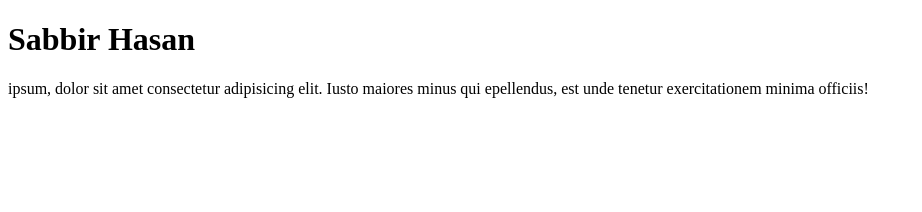
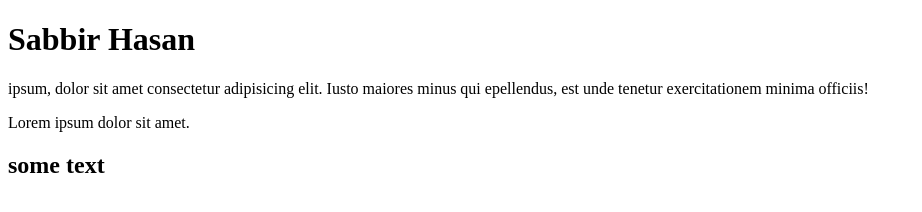
Before and after one commit to sabbir-hasan-me/Github, a plain HTML site: page index.html in a window 1280 px wide. Shown: the whole page, without its empty margins (0-922 px from the left). Drawn offline with Linux system fonts and the light colour scheme.

Commit message:
add heading

```diff
--- a/index.html
+++ b/index.html
@@ -8,5 +8,7 @@
 <body>
     <h1>Sabbir Hasan</h1>
     <p>ipsum, dolor sit amet consectetur adipisicing elit. Iusto maiores minus qui  epellendus, est unde tenetur exercitationem minima officiis!</p>
+    <p>Lorem ipsum dolor sit amet.</p>
+    <h2>some text</h2>
 </body>
 </html>
```
